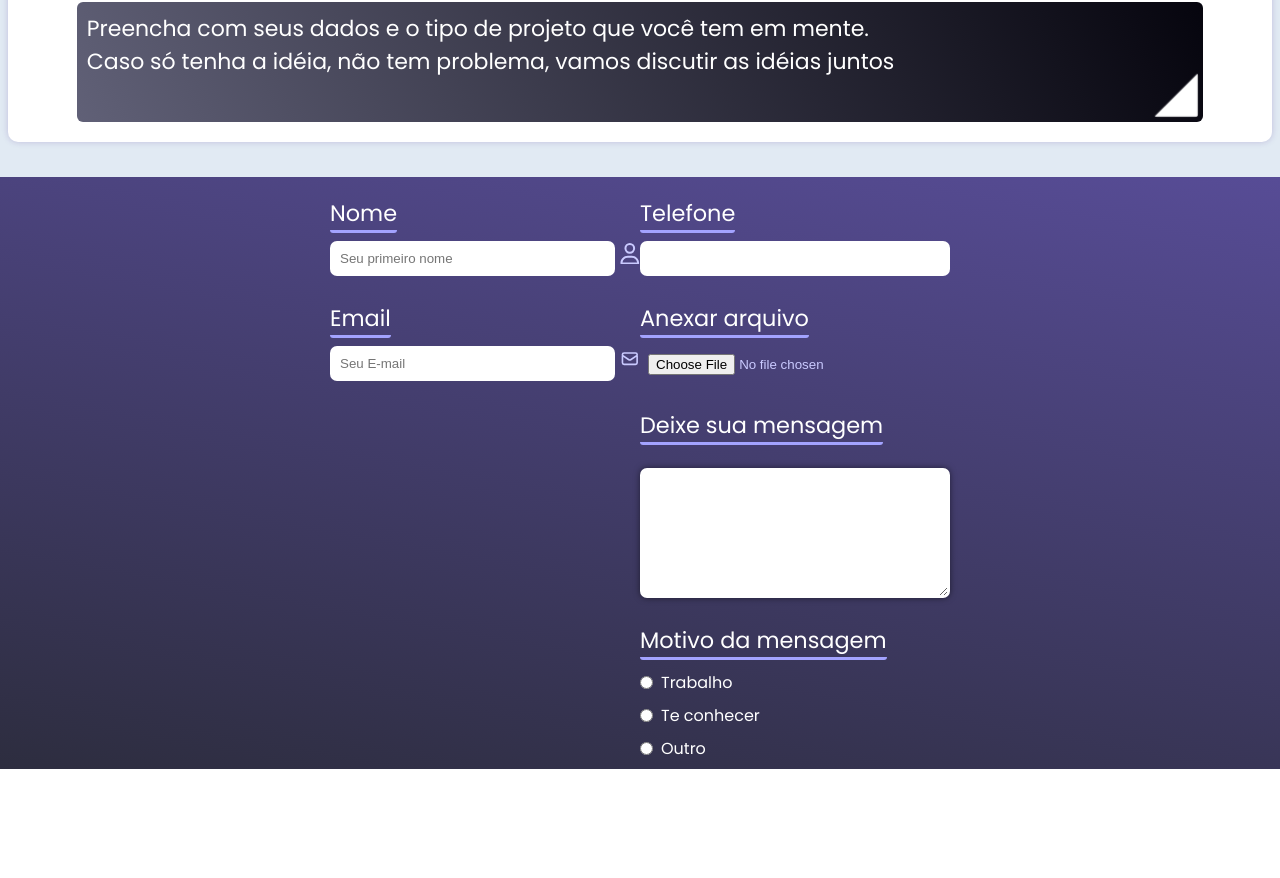
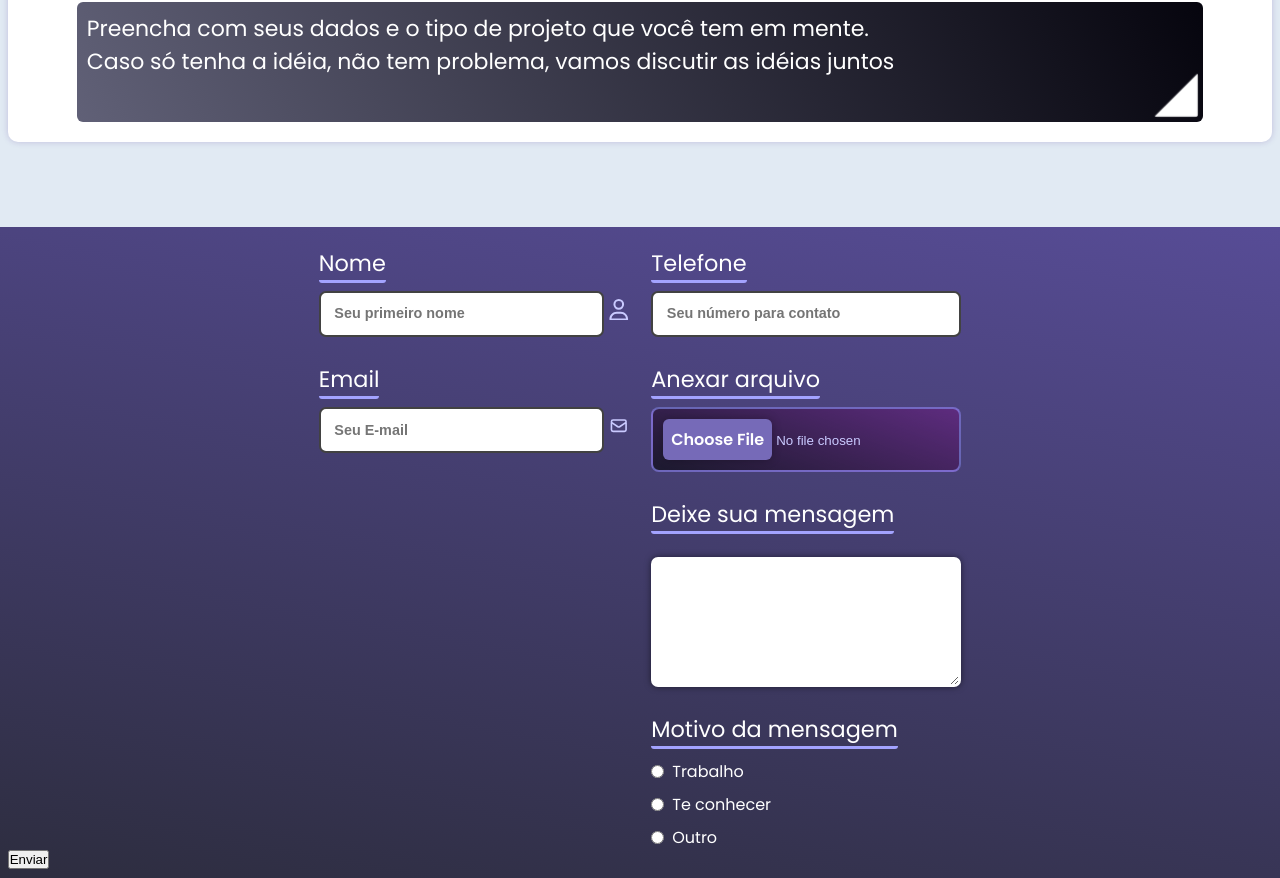
Before and after one commit to SantV7/formulario, a React (Vite) app: page / in a window 1280 px wide. Shown: the part 721-1599 px from the top of the page. Before the commit the page ends 1490 px from the top, so only its background shows below. Built offline with nearby package versions, Linux system fonts and the light colour scheme.

Commit message:
I will add scrollReveal

```diff
--- a/src/components/Form.jsx
+++ b/src/components/Form.jsx
@@ -59,6 +59,7 @@ const Form = () => {
             <input
               type="tel"
               required
+              placeholder="Seu número para contato"
               name="cell_phone_input"
               id="cell_phone_input"
             />
@@ -108,6 +109,10 @@ const Form = () => {
           </div>
         </div>
       </div>
+
+      <div className="btn_submit">
+        <button>Enviar</button>
+      </div>
     </form>
   );
 }
--- a/src/styles/form/form.css
+++ b/src/styles/form/form.css
@@ -1,5 +1,5 @@
 form {
-   margin: 35px -9px 10px -9px;
+   margin: 85px -9px 10px -9px;
    padding: 8.7px;
    background-image: linear-gradient(190deg, rgb(87, 76, 150), rgb(45, 45, 63));
 }
@@ -9,6 +9,7 @@ form {
    flex-flow: row wrap;
    justify-content: center;
    align-items: flex-start;
+   gap: 22.5px;
 }
 
 .input_data {
@@ -42,22 +43,25 @@ form {
    margin-top: -16px;
 }
 
-
 #file_user_input {
    background-color: transparent;
 }
+
 
 .input_display input,
 .input_display textarea {
    margin-bottom: 15px;
    margin-top: 8px;
-   padding: 8px;
+   padding: 13.6px;
    border-radius: 7px;
    outline: none;
-   border: none;
    transition: border ease 0.39s;
    border: 2px solid transparent;
    width: 100%;
+}
+
+.input_display input {
+   border: 2px solid rgba(0, 0, 0, 0.74);
 }
 
 .input_display textarea {
@@ -69,6 +73,11 @@ form {
 .input_display input:focus,
 .input_display textarea:focus {
    border: 2px solid rgb(177, 161, 250);
+}
+
+.input_display input::placeholder {
+   font-weight: 600;
+   font-size: 1.08em;
 }
 
 .input_radio_area {
@@ -91,5 +100,25 @@ form {
 
 input[type="file"] {
    background-color: white;
-   padding: 6px;
+   padding: 10px;
 }
+
+#file_user_input::-webkit-file-upload-button {
+   padding: 8px 8px;
+   background-color: rgb(118, 106, 184);
+   color: white;
+
+   border: none;
+   border-radius: 6px;
+   font-size: 1.2em;
+   font-weight: 550;
+   cursor: pointer;
+   box-shadow: 0px 0px 10px rgba(0, 0, 0, 0.259);
+   font-family: poppins, Arial, Helvetica, sans-serif;
+}
+
+#file_user_input:valid {
+   border: 2px solid rgba(147, 147, 255, 0.623);
+   border-radius: 8px;
+   background-image: linear-gradient(20deg, rgba(0, 0, 0, 0.596), rgba(128, 0, 128, 0.349));
+}
```
